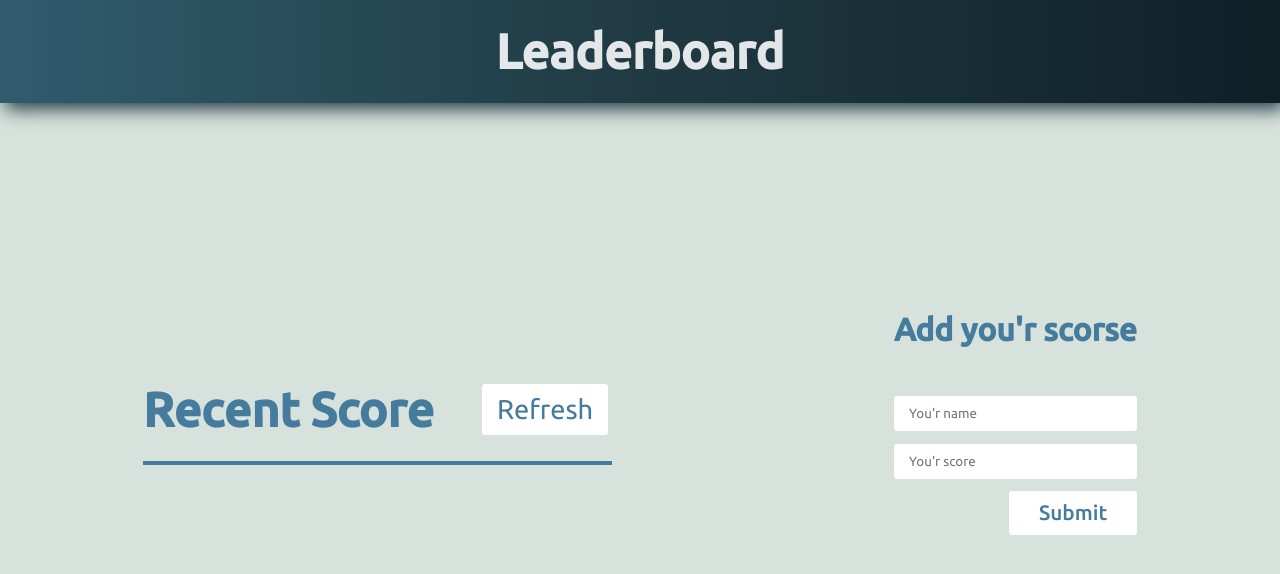
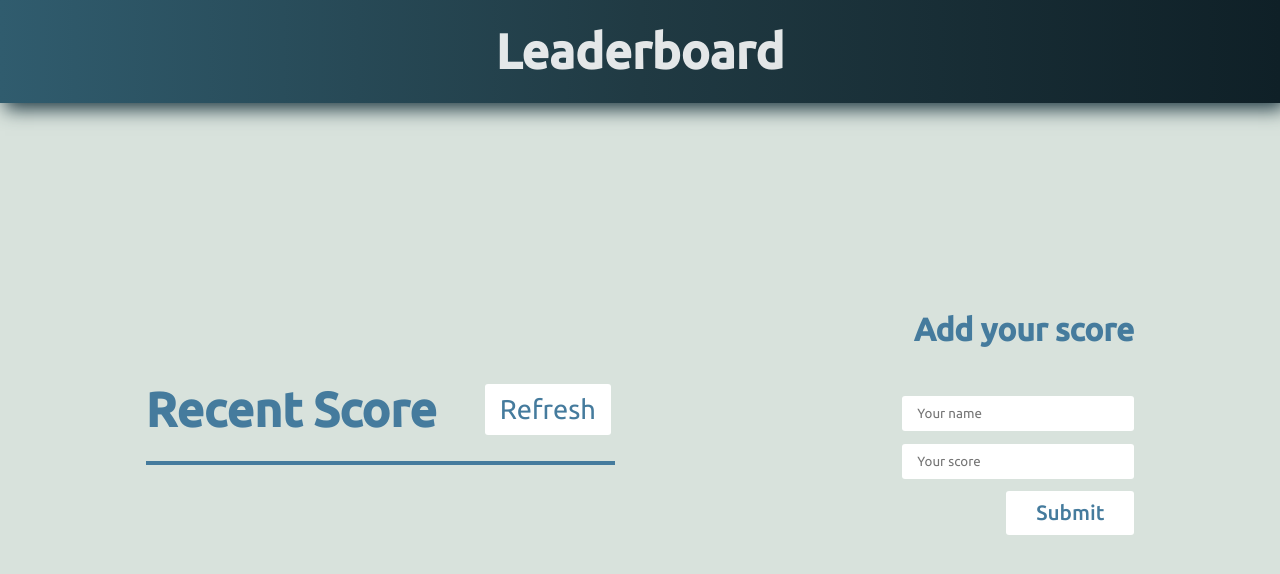
Before and after one commit to eng-mohamed-eldeeb/Leaderboard, a website built with webpack: page src/index.html in a window 1280 px wide. Built offline with nearby package versions, Linux system fonts and the light colour scheme; a web font is replaced by a local one.

Commit message:
Fix linter error #4

```diff
--- a/src/index.html
+++ b/src/index.html
@@ -33,10 +33,10 @@
         </div>
         <div class="formContaner">
         <div class="form">
-          <h1>Add you'r scorse</h1>
+          <h1>Add your score</h1>
           <form class="theForm">
-            <input class="name" type="text" placeholder="You'r name" required>
-            <input class="score" type="text" placeholder="You'r score" required>
+            <input class="name" type="text" placeholder="Your name" required>
+            <input class="score" type="text" placeholder="Your score" required>
             <button type="submit" class="submitBtn">Submit</button>
           </form>
         </div>
```
Also changed, not shown: .eslintrc.json, .stylelintrc.json, 1 other file.
